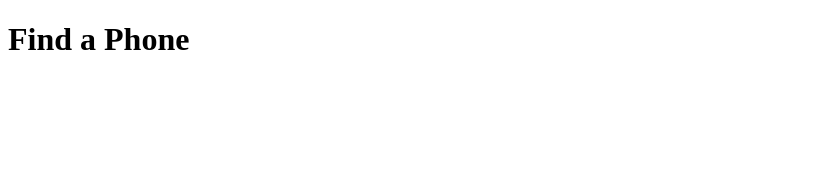
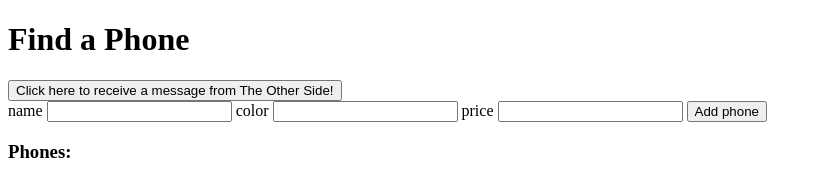
Before and after one commit to Pearl-web/phoneApi, a website: page client/index.html in a window 1280 px wide. Shown: the whole page, without its empty margins (0-822 px from the left). Drawn offline with Linux system fonts and the light colour scheme.

Commit message:
add basic client side

```diff
--- a/client/index.html
+++ b/client/index.html
@@ -7,5 +7,29 @@
 </head>
 <body>
     <h1>Find a Phone</h1>
+
+    <button>Click here to receive a message from The Other Side!</button>
+
+    <form id="new-phone-form">
+        <label for="brand">name</label>
+        <input type="text" id="branc" />
+
+        <label for="color">color</label>
+        <input type="text" id="color" />
+
+        <label for="price">price</label>
+        <input type="number" id="price" />
+
+
+
+        <input type="submit" value="Add phone">
+    </form>
+
+    <section id=phone>
+        <h3>Phones:</h3>
+        <ul>
+
+        </ul>
+    </section>
 </body>
 </html>
--- a/server/index.js
+++ b/server/index.js
@@ -1,4 +1,4 @@
-const server = require('./server')
+const server = require('../server')
 
 
 const port = 3000;
```
Also changed, not shown: server/test/api.spec.js (+1 -1 lines).
